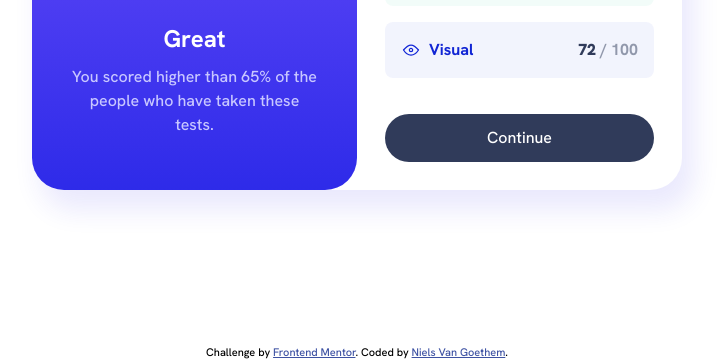
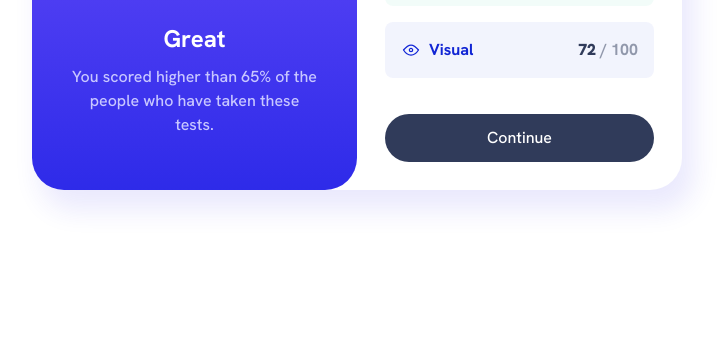
Before and after one commit to NeilVanGotham/results-summary-component-main, a plain HTML site: page index.html in a window 1280 px wide. Shown: the part 440-800 px from the top of the page, without its empty margins (283-1006 px from the left). Drawn offline with Linux system fonts and the light colour scheme; files whose address does not match are found by name.

Commit message:
remove attribution

```diff
--- a/assets/css/style.css
+++ b/assets/css/style.css
@@ -1,15 +1,3 @@
-/* Attribution */
-.attribution {
-  position: absolute;
-  bottom: 0;
-  width: 100%;
-  font-size: 11px;
-  text-align: center;
-}
-.attribution a {
-  color: hsl(228, 45%, 44%);
-}
-
 /* Font */
 @font-face {
   font-family: "Hanken Grotesk";
--- a/index.html
+++ b/index.html
@@ -59,12 +59,5 @@
         <button type="button">Continue</button>
       </section>
     </article>
-
-    <div class="attribution">
-      Challenge by
-      <a href="https://www.frontendmentor.io?ref=challenge" target="_blank"
-        >Frontend Mentor</a
-      >. Coded by <a href="#">Niels Van Goethem</a>.
-    </div>
   </body>
 </html>
```
